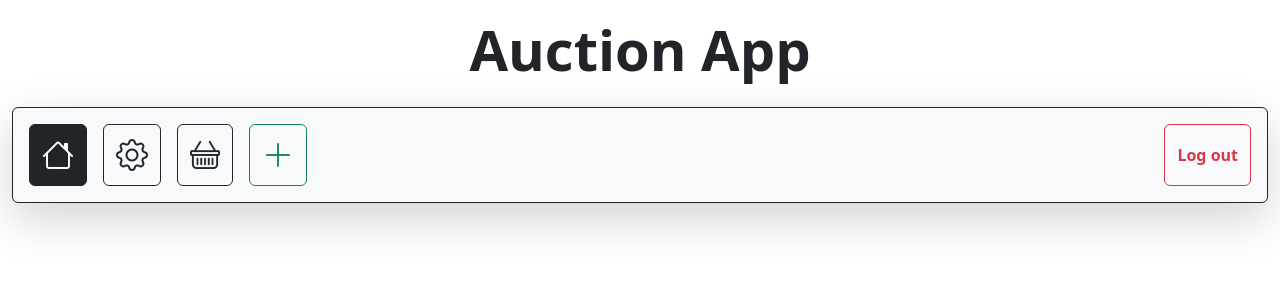
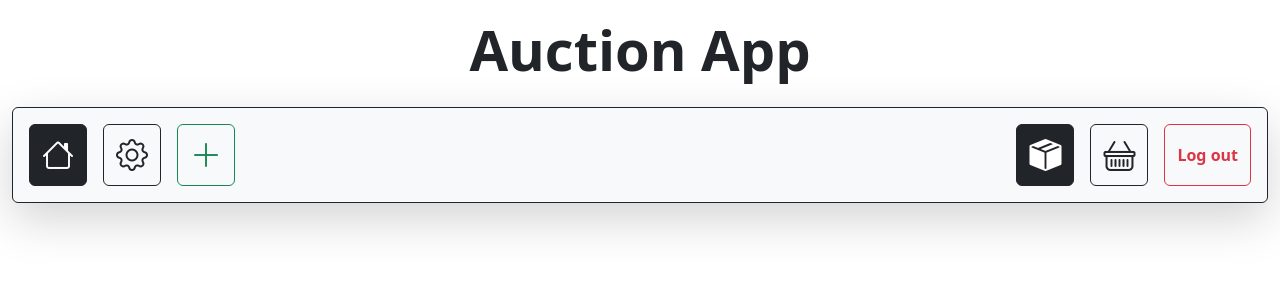
Before and after one commit to OskarProgrammer/AuctionAPP, a React (Vite) app: page / in a window 1280 px wide. Shown: the top 300 px of the page. Built offline with nearby package versions, Linux system fonts and the light colour scheme; data requests are answered from the project's data file.

Commit message:
Relocation the orders and basket NavLinks

```diff
--- a/src/components/NavBar/NavBar.jsx
+++ b/src/components/NavBar/NavBar.jsx
@@ -47,13 +47,7 @@ export const NavBar = (props) => {
                     </Link>
                 : ""}
 
-                {/* button to the '/account/basket */}
-                {state ?
-                    <NavLink to="/account/basket" className="btn btn-outline-dark icon-30" >
-                        {/* basket icon from bootstrap icons */}
-                        <i class="bi bi-basket"/>
-                    </NavLink>
-                : ""}
+
 
                 {/* button to the '/account/auctionList */}
                 {state ?
@@ -82,6 +76,23 @@ export const NavBar = (props) => {
                         </NavLink>
                     </> : ""}
 
+
+                {/* button to the '/account/orders */}
+                {state ?
+                    <NavLink to="" className="btn btn-outline-dark icon-30" >
+                        {/* box icon from bootstrap icons */}
+                        <i class="bi bi-box-seam-fill fs-2"/>
+                    </NavLink>
+                : ""}
+
+                {/* button to the '/account/basket */}
+                {state ?
+                    <NavLink to="/account/basket" className="btn btn-outline-dark icon-30" >
+                        {/* basket icon from bootstrap icons */}
+                        <i class="bi bi-basket fs-2"/>
+                    </NavLink>
+                : ""}
+
                 {/*  rendering if user is logged in */}
                 {state ?
                     <>
```
